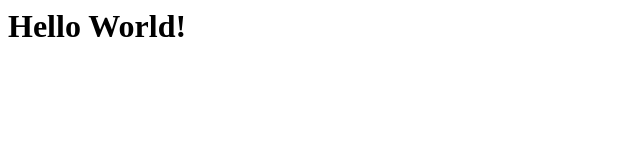
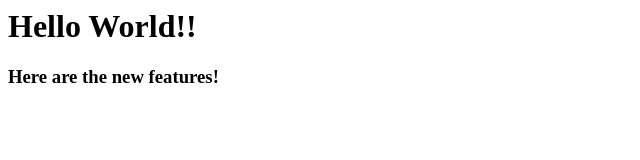
Before and after one commit to burdock1974/project1, a plain HTML site: page index.html in a window 1280 px wide. Shown: the whole page, without its empty margins (0-640 px from the left). Drawn offline with Linux system fonts and the light colour scheme.

Commit message:
added new features

```diff
--- a/index.html
+++ b/index.html
@@ -1 +1,2 @@
-<h1>Hello World!</h1>
+<h1>Hello World!!</h1>
+<h3>Here are the new features!</h3>
```
